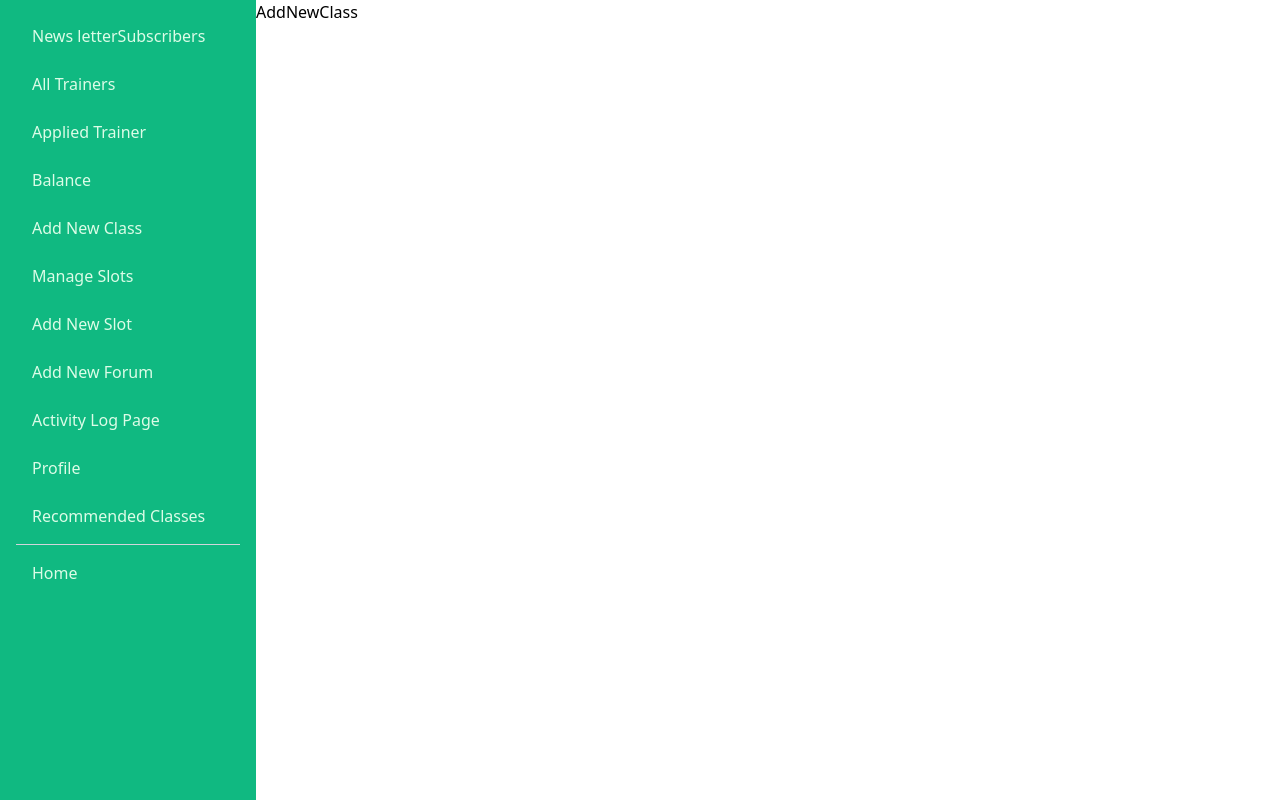
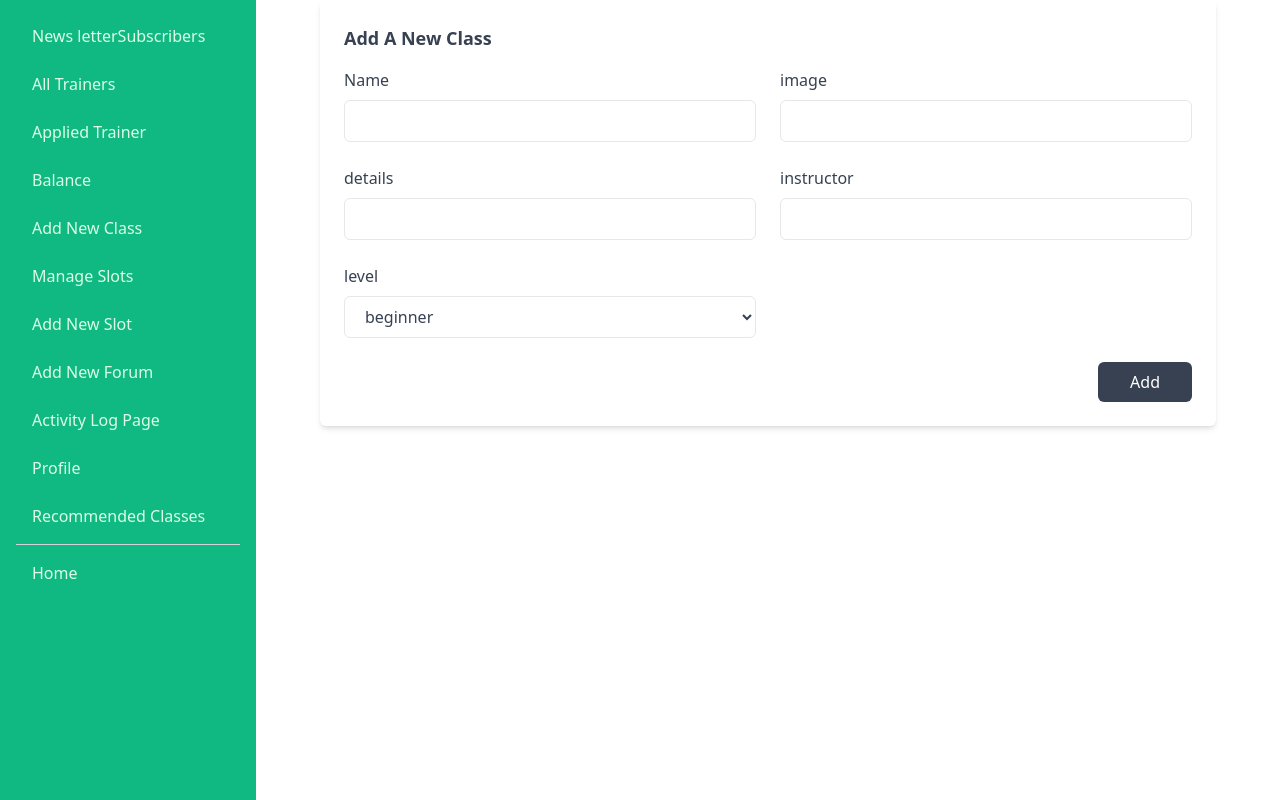
Before and after one commit to marufhossain55/activePulse, a React (Vite) app: page /dashboard/addNewClass in a window 1280 px wide. Built offline with nearby package versions, Linux system fonts and the light colour scheme; no server answers; sample sign-in values are in the browser's storage.

Commit message:
readme file added

```diff
--- a/src/pages/dashboard/AddNewClass.jsx
+++ b/src/pages/dashboard/AddNewClass.jsx
@@ -1,4 +1,106 @@
+import Swal from 'sweetalert2';
+import useAxiosSecure from '../../hooks/useAxiosSecure';
+
 const AddNewClass = () => {
-  return <div>AddNewClass</div>;
+  const axiosSecure = useAxiosSecure();
+  const handleFromSubmit = async (e) => {
+    e.preventDefault();
+    const form = e.target;
+    const name = form.name.value;
+    const image = form.image.value;
+    const details = form.details.value;
+    const instructor = form.instructor.value;
+    const level = form.level.value;
+    const info = { name, image, details, instructor, level };
+    // console.log(info);
+    try {
+      const { data } = await axiosSecure.post('/addedClass', info);
+      console.log(data);
+      if (data.insertedId) {
+        Swal.fire({
+          position: 'top-end',
+          icon: 'success',
+          title: 'class added',
+          showConfirmButton: false,
+          timer: 1500,
+        });
+      }
+      form.reset();
+    } catch (err) {
+      console.log('err msg', err);
+    }
+  };
+  return (
+    <section className="max-w-4xl p-6 mx-auto bg-white rounded-md shadow-md dark:bg-gray-800">
+      <h2 className="text-lg font-semibold text-gray-700 capitalize dark:text-white">
+        Add a new class
+      </h2>
+
+      <form onSubmit={handleFromSubmit}>
+        <div className="grid grid-cols-1 gap-6 mt-4 sm:grid-cols-2">
+          <div>
+            <label className="text-gray-700 dark:text-gray-200">Name</label>
+            <input
+              name="name"
+              type="text"
+              className="block w-full px-4 py-2 mt-2 text-gray-700 bg-white border border-gray-200 rounded-md dark:bg-gray-800 dark:text-gray-300 dark:border-gray-600 focus:border-blue-400 focus:ring-blue-300 focus:ring-opacity-40 dark:focus:border-blue-300 focus:outline-none focus:ring"
+            />
+          </div>
+          <div>
+            <label className="text-gray-700 dark:text-gray-200">image</label>
+            <input
+              name="image"
+              type="text"
+              className="block w-full px-4 py-2 mt-2 text-gray-700 bg-white border border-gray-200 rounded-md dark:bg-gray-800 dark:text-gray-300 dark:border-gray-600 focus:border-blue-400 focus:ring-blue-300 focus:ring-opacity-40 dark:focus:border-blue-300 focus:outline-none focus:ring"
+            />
+          </div>
+          <div>
+            <label className="text-gray-700 dark:text-gray-200">details</label>
+            <input
+              name="details"
+              type="text"
+              className="block w-full px-4 py-2 mt-2 text-gray-700 bg-white border border-gray-200 rounded-md dark:bg-gray-800 dark:text-gray-300 dark:border-gray-600 focus:border-blue-400 focus:ring-blue-300 focus:ring-opacity-40 dark:focus:border-blue-300 focus:outline-none focus:ring"
+            />
+          </div>
+          <div>
+            <label className="text-gray-700 dark:text-gray-200">
+              instructor
+            </label>
+            <input
+              name="instructor"
+              type="text"
+              className="block w-full px-4 py-2 mt-2 text-gray-700 bg-white border border-gray-200 rounded-md dark:bg-gray-800 dark:text-gray-300 dark:border-gray-600 focus:border-blue-400 focus:ring-blue-300 focus:ring-opacity-40 dark:focus:border-blue-300 focus:outline-none focus:ring"
+            />
+          </div>
+
+          <div>
+            <label className="text-gray-700 dark:text-gray-200">level</label>
+            <select
+              name="level"
+              className="block w-full px-4 py-2 mt-2 text-gray-700 bg-white border border-gray-200 rounded-md dark:bg-gray-800 dark:text-gray-300 dark:border-gray-600 focus:border-blue-400 focus:ring-blue-300 focus:ring-opacity-40 dark:focus:border-blue-300 focus:outline-none focus:ring"
+            >
+              <option value="beginner">beginner</option>
+              <option
+                value="intermediate
+"
+              >
+                intermediate
+              </option>
+              <option value="Advanced">Advanced</option>
+            </select>
+          </div>
+        </div>
+
+        <div className="flex justify-end mt-6">
+          <button
+            type="submit"
+            className="px-8 py-2.5 leading-5 text-white transition-colors duration-300 transform bg-gray-700 rounded-md hover:bg-gray-600 focus:outline-none focus:bg-gray-600"
+          >
+            Add
+          </button>
+        </div>
+      </form>
+    </section>
+  );
 };
 export default AddNewClass;
--- a/src/pages/dashboard/AllNewsletterSubscribers.jsx
+++ b/src/pages/dashboard/AllNewsletterSubscribers.jsx
@@ -14,7 +14,7 @@
       return res.data;
     },
   });
-  console.log(newsletterSubscribers);
+  // console.log(newsletterSubscribers);
   return (
     // <div className="container mx-auto p-6 bg-gray-100 rounded-lg shadow-lg">
     //   <h2 className="text-2xl font-bold  text-gray-800 text-center mb-16">
```
Also changed, not shown: 1 other file (tests, documents, lock files or other folders).
